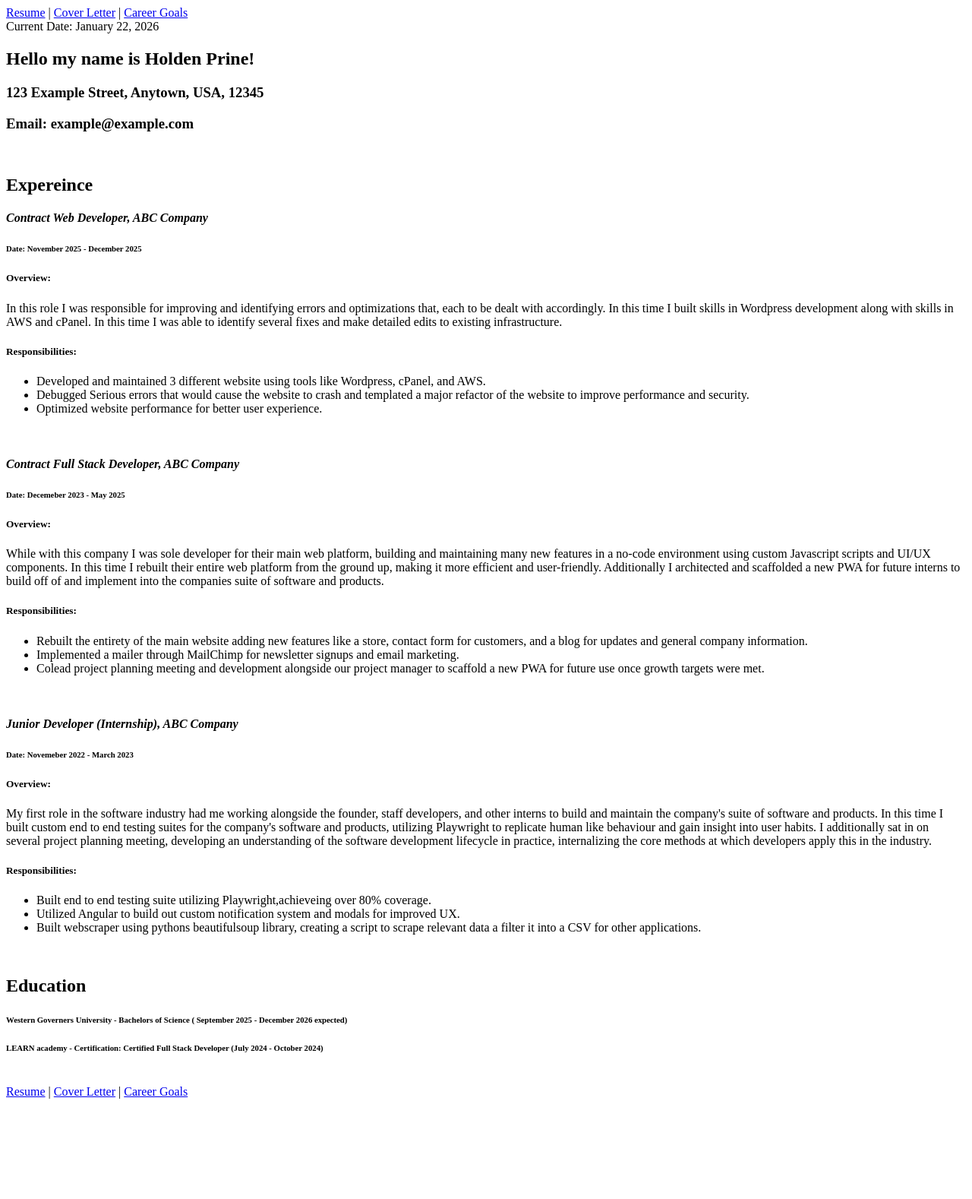
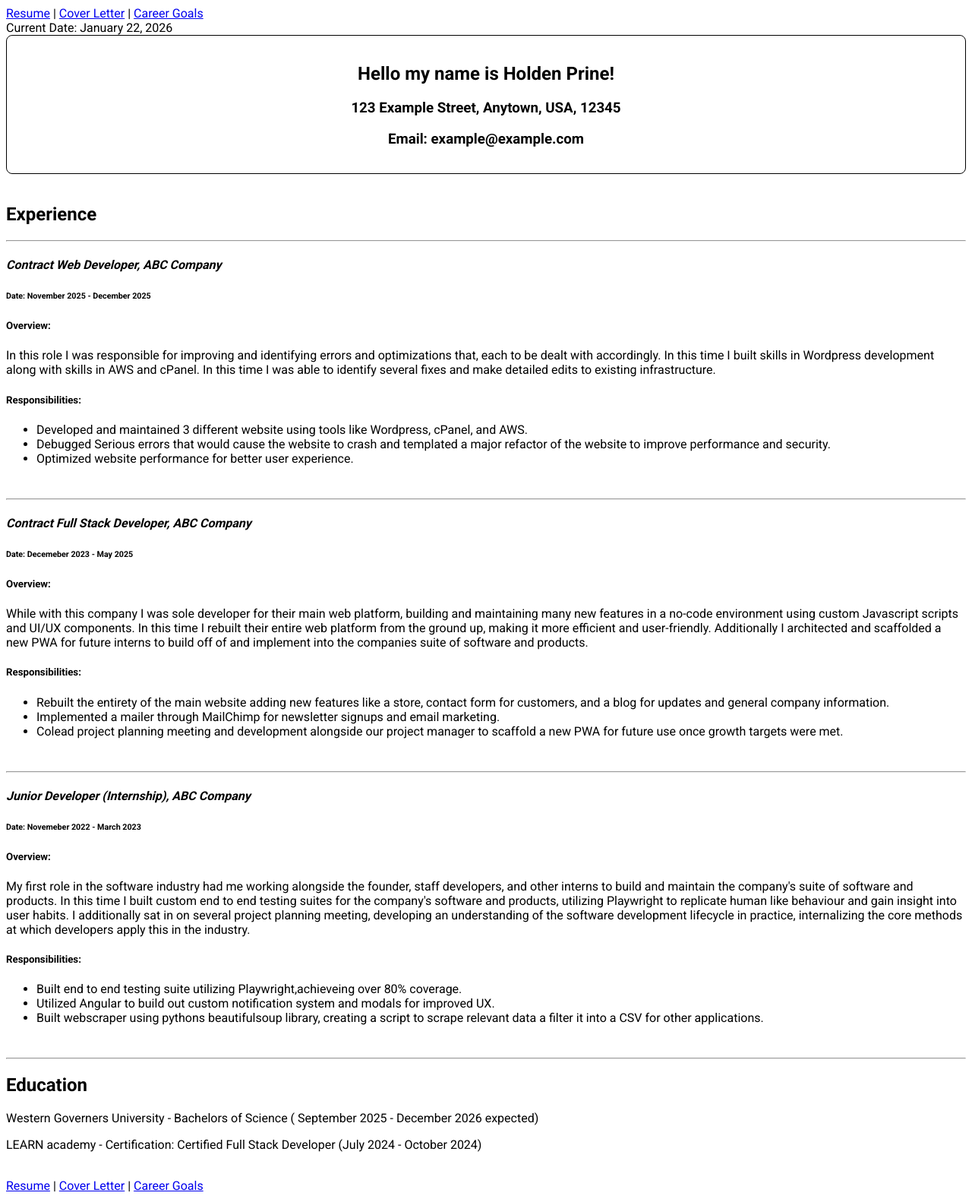
Before and after one commit to holdenprine/Web-Dev-D276-Portfolio-Project, a website: page html/resume.html in a window 1280 px wide. Shown: the whole page at 76% size. Before the commit the page ends 1454 px from the top, so only its background shows below. Drawn offline with Linux system fonts and the light colour scheme.

Commit message:
Began styling and fixed some minor issues related to outdated paths, added project requirements like horizontal rule and article tags, no other issues identified atm.

```diff
--- a/html/resume.html
+++ b/html/resume.html
@@ -4,14 +4,15 @@
     <meta charset="UTF-8">
     <meta name="viewport" content="width=device-width, initial-scale=1.0">
     <title>Resume</title>
+    <link rel="stylesheet" href="../style.css">
     <script src="../js/script.js" defer></script>
 </head>
 <body>
     <header>
         <nav>
-            <a href="resume.html">Resume</a> |
-            <a href="cover-letter.html">Cover Letter</a> |
-            <a href="career-goals.html">Career Goals</a>
+            <a href="/html/resume.html">Resume</a> |
+            <a href="/html/cover-letter.html">Cover Letter</a> |
+            <a href="/html/career-goals.html">Career Goals</a>
         </nav>
     </header>
 
@@ -21,18 +22,21 @@
                 <h9>Current Date: <span id="current-date"></span></h9>
             </div>
         </section>
-        <section>
+        <section class="resume-header">
             <h1>Hello my name is Holden Prine!</h1>
             <h3>123 Example Street, Anytown, USA, 12345<h3>
             <h3>Email: example@example.com</h3>
         </section>
         <br>
         <section>
-            <h2>Expereince</h2>
+            <h2><strong>Experience</strong></h2>
+            <hr>
             <h4><em>Contract Web Developer, ABC Company</em></h4>
             <h6>Date: November 2025 - December 2025</h6>
             <h5>Overview:</h5>
-            <p>In this role I was responsible for improving and identifying errors and optimizations that, each to be dealt with accordingly. In this time I built skills in Wordpress development along with skills in AWS and cPanel. In this time I was able to identify several fixes and make detailed edits to existing infrastructure.</p>
+            <article>
+                <p>In this role I was responsible for improving and identifying errors and optimizations that, each to be dealt with accordingly. In this time I built skills in Wordpress development along with skills in AWS and cPanel. In this time I was able to identify several fixes and make detailed edits to existing infrastructure.</p>
+            </article>
             <h5>Responsibilities:</h5>
             <ul>
                 <li>Developed and maintained 3 different website using tools like Wordpress, cPanel, and AWS.</li>
@@ -41,11 +45,14 @@
             </ul>
         </section>
         <br>
+        <hr>
         <section>
             <h4><em>Contract Full Stack Developer, ABC Company</em></h4>
             <h6>Date: Decemeber 2023 - May 2025</h6>
             <h5>Overview:</h5>
-            <p>While with this company I was sole developer for their main web platform, building and maintaining many new features in a no-code environment using custom Javascript scripts and UI/UX components. In this time I rebuilt their entire web platform from the ground up, making it more efficient and user-friendly. Additionally I architected and scaffolded a new PWA for future interns to build off of and implement into the companies suite of software and products.</p>
+            <article>
+                <p>While with this company I was sole developer for their main web platform, building and maintaining many new features in a no-code environment using custom Javascript scripts and UI/UX components. In this time I rebuilt their entire web platform from the ground up, making it more efficient and user-friendly. Additionally I architected and scaffolded a new PWA for future interns to build off of and implement into the companies suite of software and products.</p>
+            </article>
             <h5>Responsibilities:</h5>
             <ul>
                 <li>Rebuilt the entirety of the main website adding new features like a store, contact form for customers, and a blog for updates and general company information.</li>
@@ -54,11 +61,14 @@
             </ul>
         </section>
         <br>
+        <hr>
         <section>
             <h4><em>Junior Developer (Internship), ABC Company</em></h4>
             <h6>Date: Novemeber 2022 - March 2023</h6>
             <h5>Overview:</h5>
-            <p>My first role in the software industry had me working alongside the founder, staff developers, and other interns to build and maintain the company's suite of software and products. In this time I built custom end to end testing suites for the company's software and products, utilizing Playwright to replicate human like behaviour and gain insight into user habits. I additionally sat in on several project planning meeting, developing an understanding of the software development lifecycle in practice, internalizing the core methods at which developers apply this in the industry.</p>
+            <article>
+                <p>My first role in the software industry had me working alongside the founder, staff developers, and other interns to build and maintain the company's suite of software and products. In this time I built custom end to end testing suites for the company's software and products, utilizing Playwright to replicate human like behaviour and gain insight into user habits. I additionally sat in on several project planning meeting, developing an understanding of the software development lifecycle in practice, internalizing the core methods at which developers apply this in the industry.</p>
+            </article>
             <h5>Responsibilities:</h5>
             <ul>
                 <li>Built end to end testing suite utilizing Playwright,achieveing over 80% coverage.</li>
@@ -67,20 +77,21 @@
             </ul>
         </section>
         <br>
+        <hr>
         <section>
-            <h2>Education</h2>
-            <h6>Western Governers University - Bachelors of Science ( September 2025 -  December 2026 expected)</h6>
+            <h2><strong>Education</strong></h2>
+            <p>Western Governers University - Bachelors of Science ( September 2025 -  December 2026 expected)</p>
 
-            <h6>LEARN academy - Certification: Certified Full Stack Developer (July 2024 - October 2024)</h6>
+            <p>LEARN academy - Certification: Certified Full Stack Developer (July 2024 - October 2024)</p>
         </section>
         <br>
     </main>
 
     <footer>
         <nav>
-            <a href="resume.html">Resume</a> |
-            <a href="cover-letter.html">Cover Letter</a> |
-            <a href="career-goals.html">Career Goals</a>
+            <a href="/html/resume.html">Resume</a> |
+            <a href="/html/cover-letter.html">Cover Letter</a> |
+            <a href="/html/career-goals.html">Career Goals</a>
         </nav>
     </footer>
 </body>
--- a/style.css
+++ b/style.css
@@ -0,0 +1,15 @@
+/* Google Fonts - Roboto */
+@import url('https://fonts.googleapis.com/css2?family=Roboto:wght@300;400;500;700&display=swap');
+
+/* Base styles */
+body {
+    font-family: 'Roboto', sans-serif;
+}
+
+.resume-header {
+    text-align: center;
+    border: 1px solid #000;
+    border-radius: 8px;
+    padding: 1rem;
+    box-sizing: border-box;
+}
```
Also changed, not shown: html/career-goals.html (+11 -8 lines), html/cover-letter.html (+10 -7 lines).
